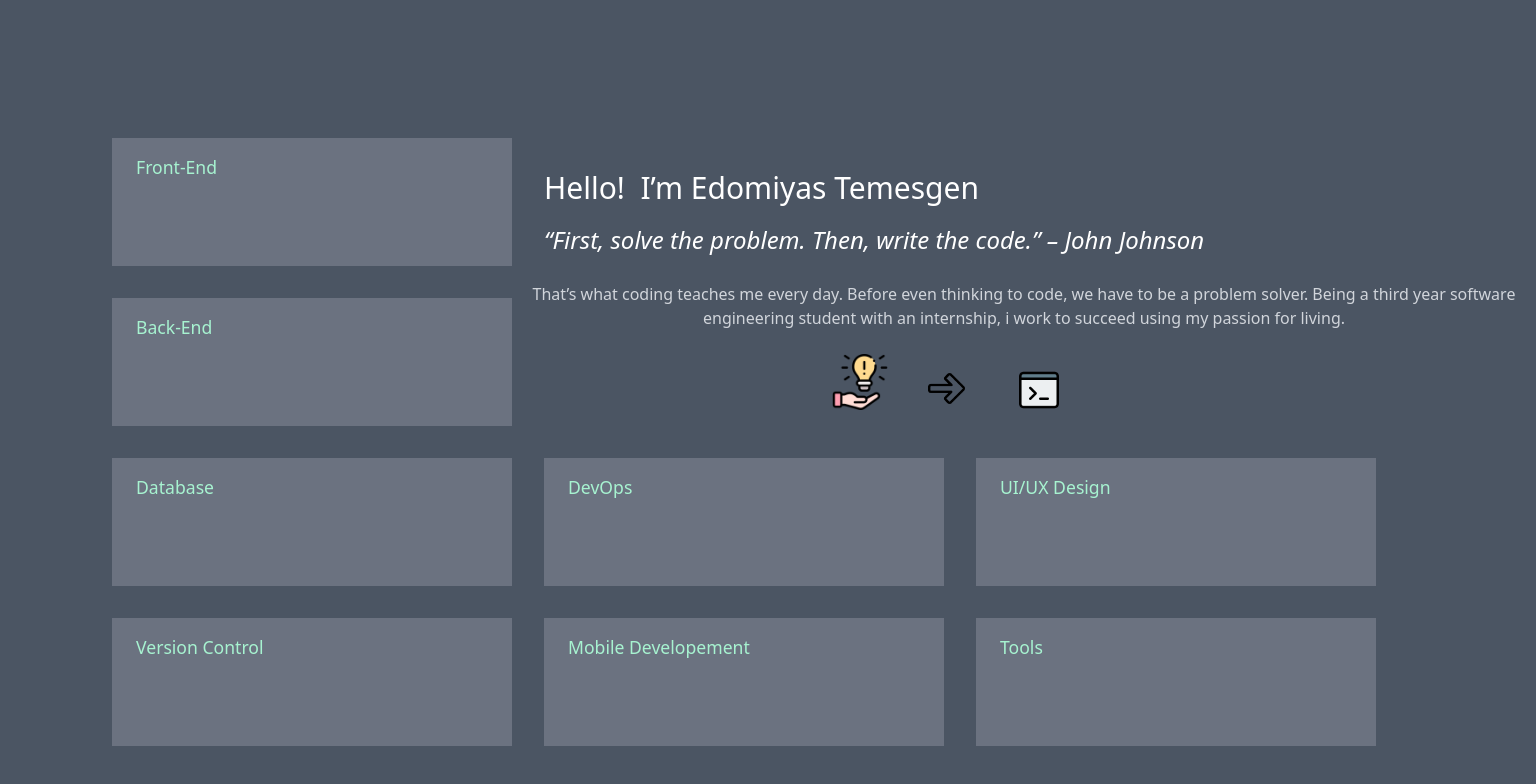
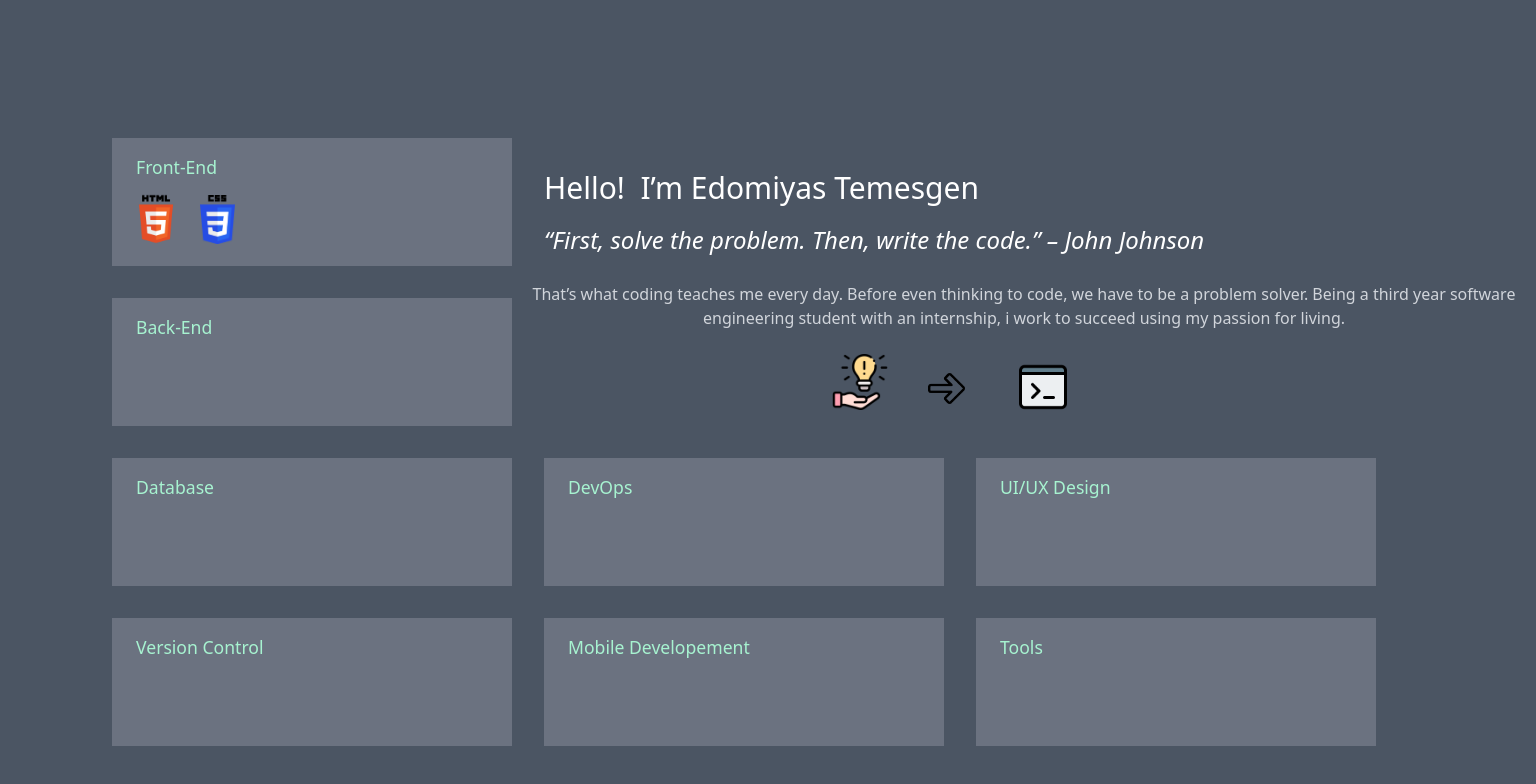
Before and after one commit to etemesgen/Portfolio-Edomiyas-Temesgen-2021, a Vue app: page / in a window 1536 px wide. Shown: the part 750-1534 px from the top of the page. Built offline with nearby package versions, Linux system fonts and the light colour scheme; a web font is replaced by a local one.

Commit message:
added images to skills

```diff
--- a/src/App.vue
+++ b/src/App.vue
@@ -48,6 +48,8 @@
     <div class="grid">
       <div class="bg-gray-500 h-24 w-72 ml-10 mt-10" id="grid1">
         <p class="text-green-200 ml-4 mt-2" id="front">Front-End</p>
+        <img class="w-10 ml-3 mt-2" src="./assets/html.png" alt="html" id="html">
+        <img class="w-6 ml-16 -mt-9" src="./assets/CSS3.png" alt="css" id="css">
       </div>
       <div class="bg-gray-500 h-24 w-72 ml-10 mt-10" id="grid2">
         <p class="text-green-200 ml-4 mt-2" id="back">Back-End</p>
@@ -115,6 +117,10 @@ body{
   font-family: 'Rockwell Nova', sans-serif;
 }
 
+#css{
+  margin-top: -2.37rem;
+}
+
  @media only screen and (min-width: 1500px) {
     #php{
       display: flex;
@@ -153,6 +159,16 @@ body{
 
     #grid1{
       margin: -12rem 0rem 0rem 7rem;
+    }
+
+    #html{
+      width: 3.5rem;
+      margin: .7rem 0rem 0rem 1rem;
+    }
+
+    #css{
+      width: 2.2rem;
+      margin: -3.3rem 0rem 0rem 5.5rem;
     }
 
     #grid2{
@@ -216,9 +232,9 @@ body{
 
     #programming{
       display: flex;
-      width: 2.5rem;
+      width: 3rem;
       position: absolute;
-      margin: 2.5rem 0rem 0rem 63.7rem;
+      margin: 2.1rem 0rem 0rem 63.7rem;
     }
   }
 </style>
```
Also changed, not shown: src/assets/CSS3.png (added), src/assets/html.png (added).
